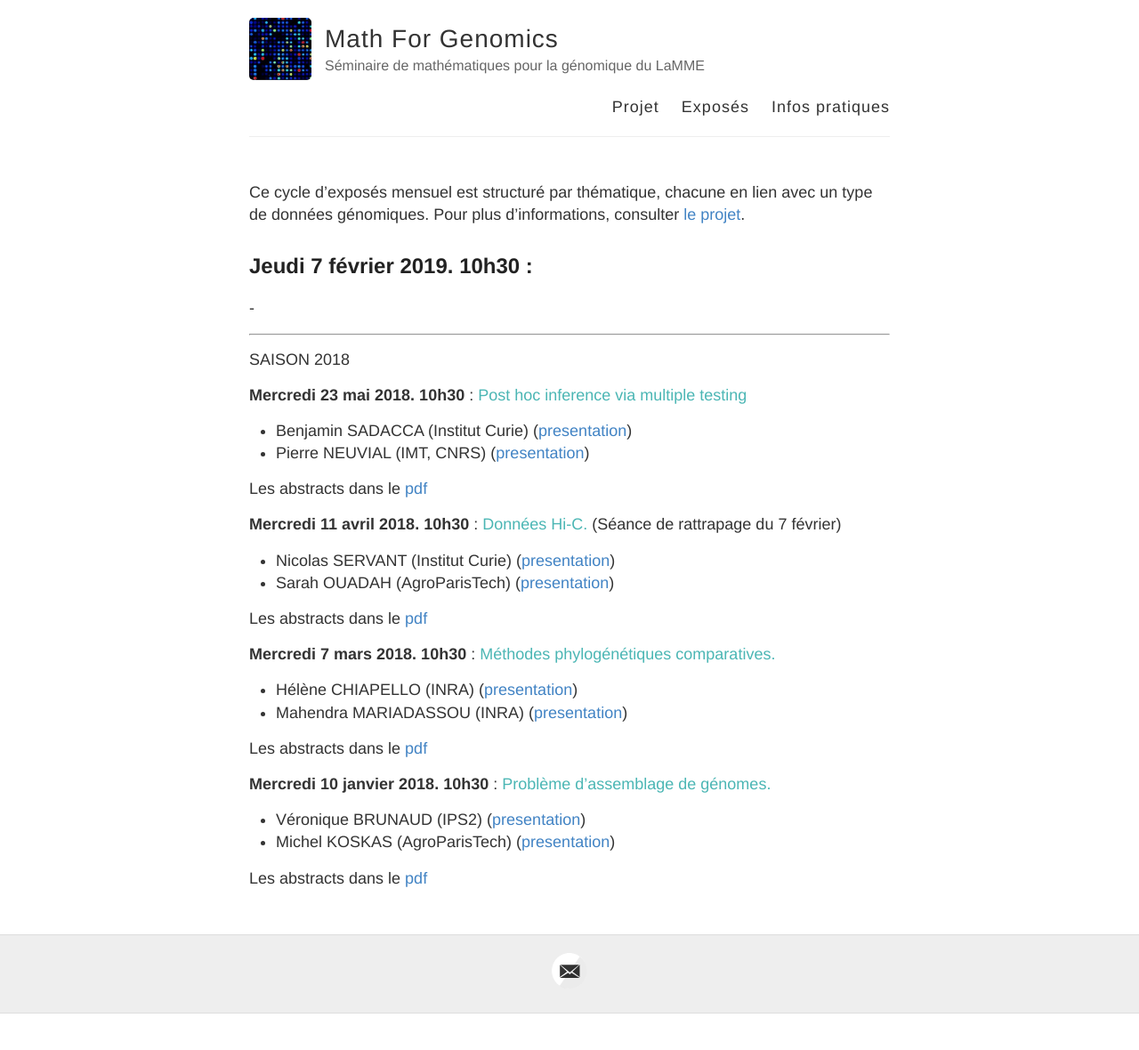
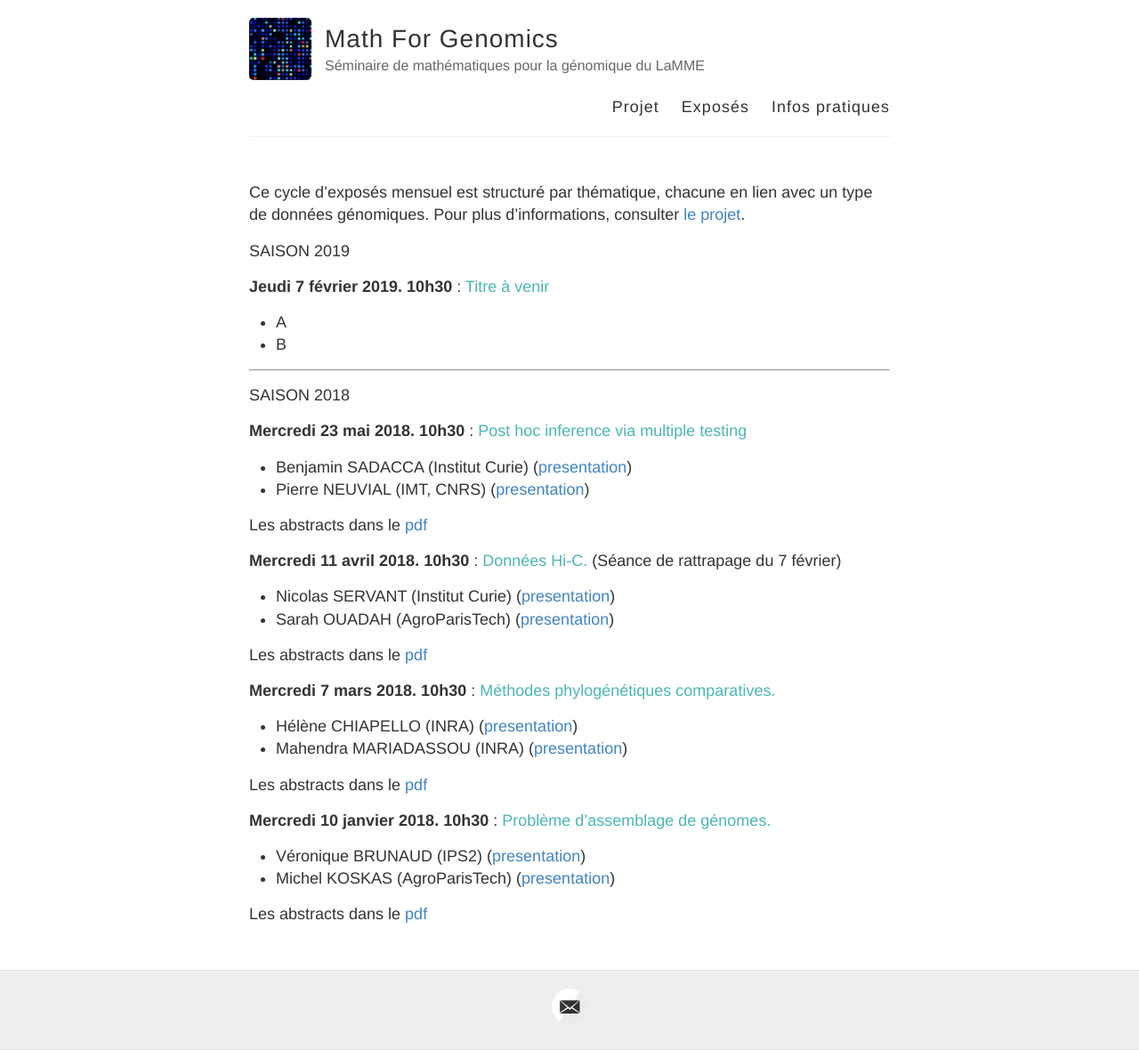
Before and after one commit to MathForGenomics/MathForGenomics.github.io, a Jekyll site: the page built from exposes.md, in a window 1280 px wide. Shown: the whole page at 89% size. Built offline with Jekyll 4.4.1, drawn with Linux system fonts in a browser that asks for light colours; before the commit the page ends 1139 px from its top, so only the background shows below that.

Commit message:
Update exposes.md

```diff
--- a/exposes.md
+++ b/exposes.md
@@ -6,9 +6,11 @@ permalink: /exposes/
 
 Ce cycle d’exposés mensuel est structuré par thématique, chacune en lien avec un type de données génomiques. Pour plus d'informations, consulter [le projet](projet.md).
 
-**Jeudi 7 février 2019. 10h30** : <span style="color:rgb(75, 182, 180)"></span>
--
--
+SAISON 2019
+
+**Jeudi 7 février 2019. 10h30** : <span style="color:rgb(75, 182, 180)"> Titre à venir</span>
+- A
+- B
 
 ***
 
```
